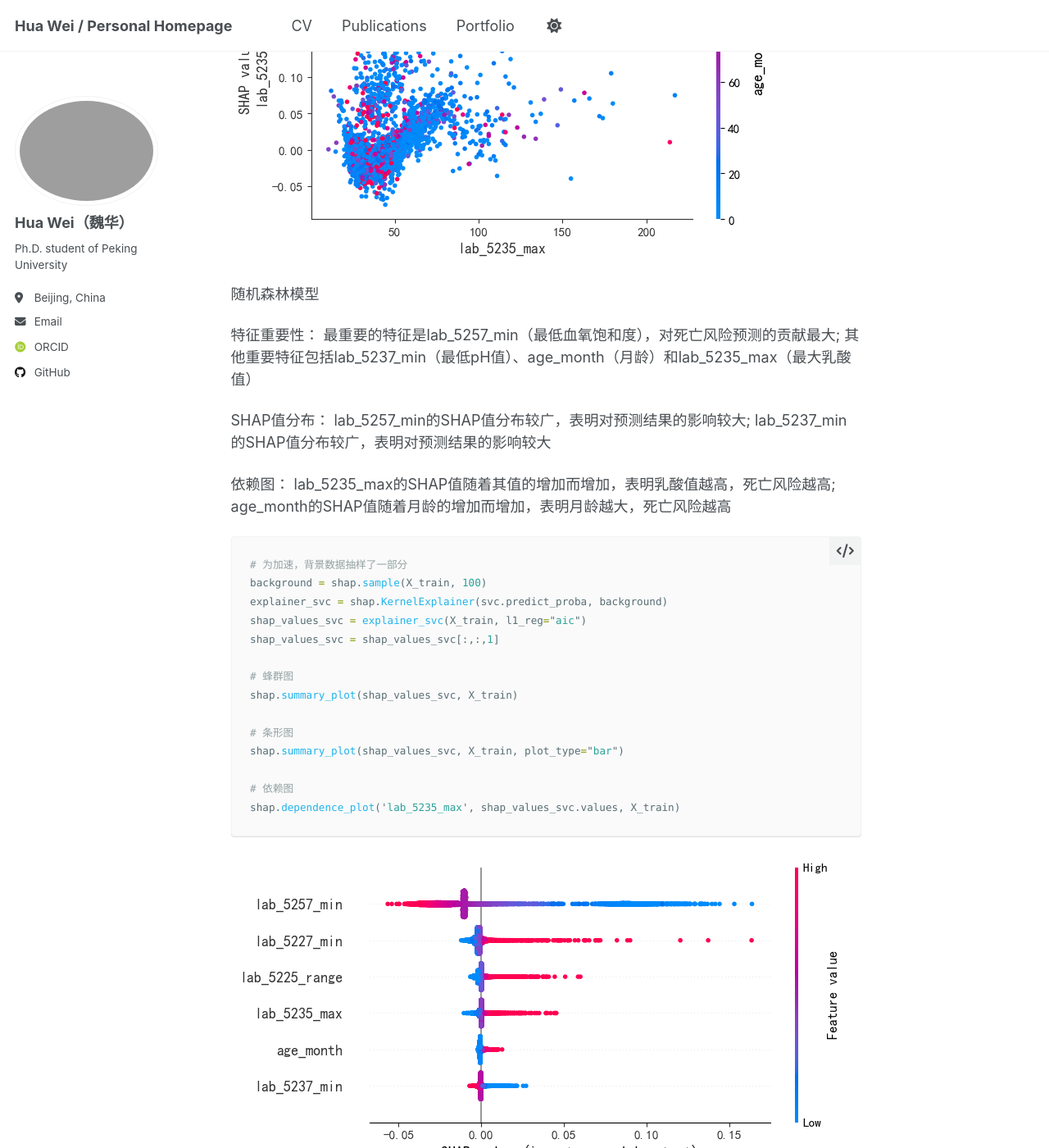
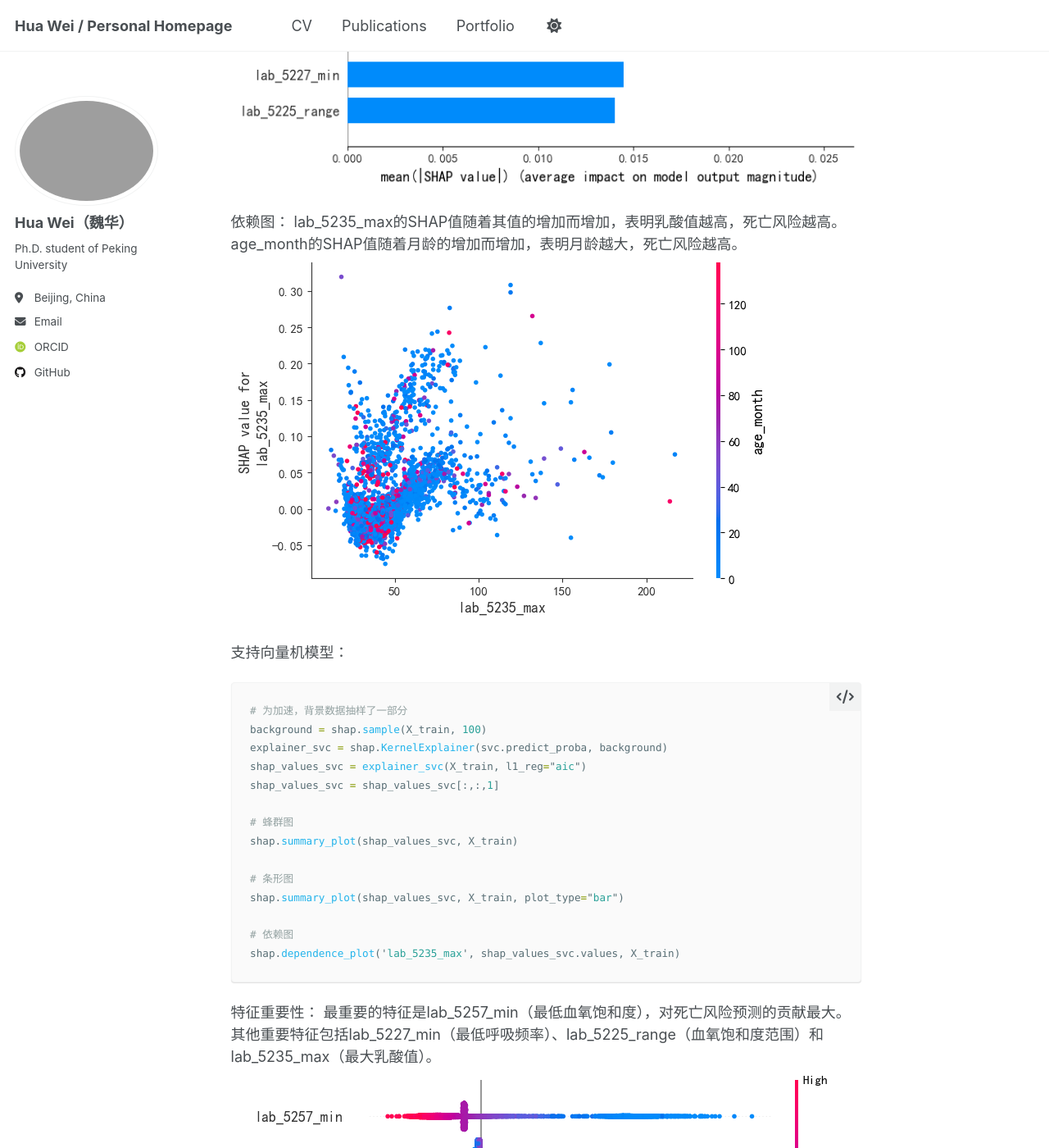
Before and after one commit to WeiHua363/WeiHua363.github.io, a Jekyll site: the page built from _portfolio/clinical-data-analysis-linear-regression.md, in a window 1280 px wide and 1400 px high, scrolled down 14576 px. Shown: the whole window at 82% size. Built offline with Jekyll 4.4.1, drawn with Linux system fonts in a browser that asks for light colours; some web fonts are replaced; a script that is not in the unit is left out; some of the changed text lies outside the part shown.

Commit message:
Update clinical-data-analysis-linear-regression.md

````diff
--- a/_portfolio/clinical-data-analysis-linear-regression.md
+++ b/_portfolio/clinical-data-analysis-linear-regression.md
@@ -256,6 +258,7 @@ confusion_matrix_plot(y_true=y_test,
 ```
 <img src="/images/portfolio/clinical-data-analysis-linear-regression/随机森林混淆矩阵.png" alt="随机森林混淆矩阵">
 
+支持向量机混淆矩阵：
 ```python
 ###支持向量机
 print("步骤1: 检查数据是否存在...")
@@ -414,26 +417,26 @@ shap.summary_plot(sv, X_train, plot_type="bar", feature_names=X_train.columns)
 # 依赖图
 shap.dependence_plot('lab_5235_max', sv, X_train, feature_names=X_train.columns)
 ```
-<img src="/images/portfolio/clinical-data-analysis-linear-regression/随机森林SHAP-Beeswarm Plot.png" alt="随机森林SHAP-Beeswarm Plot">
-<img src="/images/portfolio/clinical-data-analysis-linear-regression/随机森林SHAP-Bar Plot.png" alt="随机森林SHAP-Bar Plot">
-<img src="/images/portfolio/clinical-data-analysis-linear-regression/随机森林SHAP-dependent Plot.png" alt="随机森林SHAP-dependent Plot">
 
-随机森林模型
 
 特征重要性：
-最重要的特征是lab_5257_min（最低血氧饱和度），对死亡风险预测的贡献最大;
-其他重要特征包括lab_5237_min（最低pH值）、age_month（月龄）和lab_5235_max（最大乳酸值）
+最重要的特征是lab_5257_min（最低血氧饱和度），对死亡风险预测的贡献最大。
+其他重要特征包括lab_5237_min（最低pH值）、age_month（月龄）和lab_5235_max（最大乳酸值）。
+<img src="/images/portfolio/clinical-data-analysis-linear-regression/随机森林SHAP-Beeswarm Plot.png" alt="随机森林SHAP-Beeswarm Plot">
 
 SHAP值分布：
-lab_5257_min的SHAP值分布较广，表明对预测结果的影响较大;
-lab_5237_min的SHAP值分布较广，表明对预测结果的影响较大
+lab_5257_min的SHAP值分布较广，表明对预测结果的影响较大。
+lab_5237_min的SHAP值分布较广，表明对预测结果的影响较大。
+<img src="/images/portfolio/clinical-data-analysis-linear-regression/随机森林SHAP-Bar Plot.png" alt="随机森林SHAP-Bar Plot">
 
 依赖图：
-lab_5235_max的SHAP值随着其值的增加而增加，表明乳酸值越高，死亡风险越高;
-age_month的SHAP值随着月龄的增加而增加，表明月龄越大，死亡风险越高
+lab_5235_max的SHAP值随着其值的增加而增加，表明乳酸值越高，死亡风险越高。
+age_month的SHAP值随着月龄的增加而增加，表明月龄越大，死亡风险越高。
+<img src="/images/portfolio/clinical-data-analysis-linear-regression/随机森林SHAP-dependent Plot.png" alt="随机森林SHAP-dependent Plot">
 
 
 
+支持向量机模型：
 ```python
 # 为加速，背景数据抽样了一部分
 background = shap.sample(X_train, 100)
@@ -450,39 +453,33 @@ shap.summary_plot(shap_values_svc, X_train, plot_type="bar")
 # 依赖图
 shap.dependence_plot('lab_5235_max', shap_values_svc.values, X_train)
 ```
+特征重要性：
+最重要的特征是lab_5257_min（最低血氧饱和度），对死亡风险预测的贡献最大。
+其他重要特征包括lab_5227_min（最低呼吸频率）、lab_5225_range（血氧饱和度范围）和lab_5235_max（最大乳酸值）。
 <img src="/images/portfolio/clinical-data-analysis-linear-regression/支持向量机SHAP-Beeswarm Plot.png" alt="支持向量机SHAP-Beeswarm Plot">
+
+SHAP值分布：
+lab_5257_min的SHAP值分布较广，表明对预测结果的影响较。
+lab_5227_min的SHAP值分布较广，表明对预测结果的影响较大。
 <img src="/images/portfolio/clinical-data-analysis-linear-regression/支持向量机SHAP-Bar Plot.png" alt="支持向量机SHAP-Bar Plot">
+
+依赖图：
+lab_5235_max的SHAP值随着其值的增加而增加，表明乳酸值越高，死亡风险越高。
+lab_5237_min的SHAP值随着其值的增加而减少，表明pH值越高，死亡风险越低。
 <img src="/images/portfolio/clinical-data-analysis-linear-regression/支持向量机SHAP-dependent Plot.png" alt="支持向量机SHAP-dependent Plot">
 
-支持向量机模型
 
-特征重要性：
-最重要的特征是lab_5257_min（最低血氧饱和度），对死亡风险预测的贡献最大
-其他重要特征包括lab_5227_min（最低呼吸频率）、lab_5225_range（血氧饱和度范围）和lab_5235_max（最大乳酸值）
-
-SHAP值分布：
-lab_5257_min的SHAP值分布较广，表明对预测结果的影响较大
-lab_5227_min的SHAP值分布较广，表明对预测结果的影响较大
-
-依赖图：
-lab_5235_max的SHAP值随着其值的增加而增加，表明乳酸值越高，死亡风险越高
-lab_5237_min的SHAP值随着其值的增加而减少，表明pH值越高，死亡风险越低
 
 
 综合比较
 
-特征重要性：三个模型的特征重要性排序基本一致，lab_5257_min是最重要的特征
-
-SHAP值分布：三个模型的SHAP值分布基本一致，lab_5257_min的SHAP值分布较广，表明对预测结果的影响较大
-
-依赖图：三个模型的依赖图基本一致，lab_5235_max的SHAP值随着其值的增加而增加，表明乳酸值越高，死亡风险越高
+1. 特征重要性：三个模型的特征重要性排序基本一致，lab_5257_min是最重要的特征
+2. SHAP值分布：三个模型的SHAP值分布基本一致，lab_5257_min的SHAP值分布较广，表明对预测结果的影响较大
+3. 依赖图：三个模型的依赖图基本一致，lab_5235_max的SHAP值随着其值的增加而增加，表明乳酸值越高，死亡风险越高
 
 
 
 结论
-
-特征重要性：lab_5257_min（最低血氧饱和度）是预测死亡风险的最重要特征
-
-SHAP值分布：lab_5257_min的SHAP值分布较广，表明对预测结果的影响较大
-
-依赖图：lab_5235_max的SHAP值随着其值的增加而增加，表明乳酸值越高，死亡风险越高
+1. 特征重要性：lab_5257_min（最低血氧饱和度）是预测死亡风险的最重要特征
+2. SHAP值分布：lab_5257_min的SHAP值分布较广，表明对预测结果的影响较大
+3. 依赖图：lab_5235_max的SHAP值随着其值的增加而增加，表明乳酸值越高，死亡风险越高
````
Also changed, not shown: other parts of _portfolio/clinical-data-analysis-linear-regression.md (+3 -1 lines).
